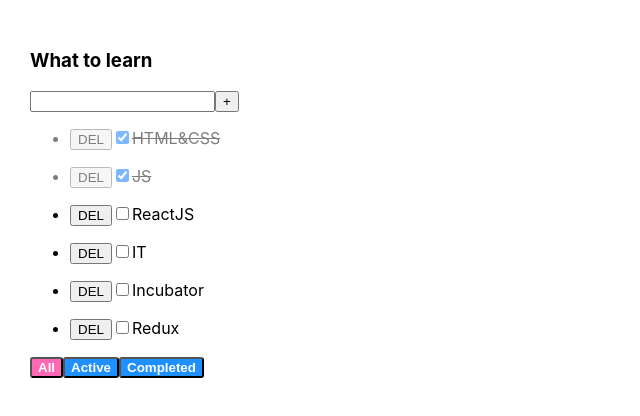
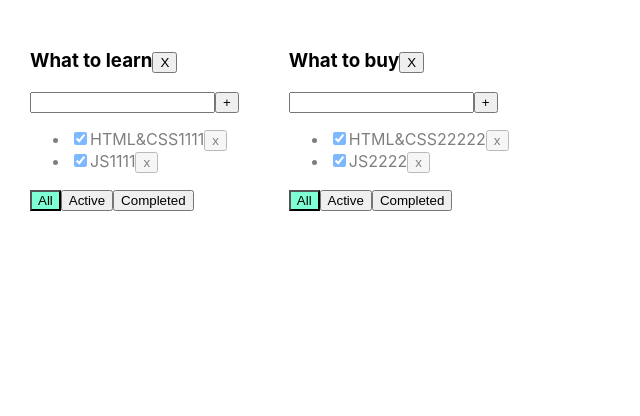
Before and after one commit to AndreiKastsiukovich/myTodolist, a React (Create React App) app: page / in a window 1280 px wide. Shown: the top 416 px of the page, without its empty margins (0-640 px from the left). Built offline with nearby package versions, Linux system fonts and the light colour scheme.

Commit message:
Commit-1

```diff
--- a/package.json
+++ b/package.json
@@ -10,10 +10,12 @@
     "@types/node": "^16.18.1",
     "@types/react": "^18.0.23",
     "@types/react-dom": "^18.0.7",
+    "@types/uuid": "^9.0.1",
     "react": "^18.2.0",
     "react-dom": "^18.2.0",
     "react-scripts": "5.0.1",
     "typescript": "^4.8.4",
+    "uuid": "^9.0.0",
     "web-vitals": "^2.1.4"
   },
   "scripts": {
--- a/src/App.css
+++ b/src/App.css
@@ -1,3 +1,4 @@
+
 .App {
   padding: 30px;
   display: flex;
@@ -7,41 +8,18 @@
   margin-right: 50px;
 }
 
-.task {
-  font-weight: bold;
+.error {
+  border: red 1px solid;
 }
 
-.task-done {
-  text-decoration: line-through;
-  opacity: 0.5;
+.error-message {
+  color: red;
 }
 
 .active-filter {
-  background-color: hotpink;
-  font-weight: bold;
-  color:white;
-  border-radius: 3px;
-
+  background-color: aquamarine;
 }
 
-.default-filter {
-  background-color: dodgerblue;
-  font-weight: bold;
-  color:white;
-  border-radius: 3px;
-
+.is-done {
+  opacity: 0.5;
 }
-
-.filter-btn-container {
-  display: flex;
-  justify-content: space-between;
-}
-
-.input-text-error{
-  color: red;
-}
-
-.input-error {
-  border:2px solid hotpink;
-  outline: none;
-}
--- a/src/App.tsx
+++ b/src/App.tsx
@@ -1,62 +1,126 @@
 import React, {useState} from 'react';
 import './App.css';
 import {TaskType, Todolist} from './Todolist';
+import {v1} from 'uuid';
 
-export type FilterNameType = 'all'|'completed'|'active'
+export type FilterValuesType = "all" | "active" | "completed";
+type TodolistsType = { id: string, title: string,}
+
+type TasksStateTypeType = {
+   [key:string]:{
+       data:TaskType[]
+       filter:FilterValuesType
+   }
+}
 
 
 function App() {
+    // let todolistID1 = v1();
+    // let todolistID2 = v1();
+    //
+    // let [todolists, setTodolists] = useState<Array<TodolistsType>>([
+    //     {id: todolistID1, title: 'What to learn', filter: 'all'}, //0
+    //      {id: todolistID2, title: 'What to buy', filter: 'all'},  //1
+    // ])
+    //
+    // let [tasks, setTasks] = useState({
+    //     [todolistID1]: [
+    //         {id: v1(), title: "HTML&CSS", isDone: true},
+    //         {id: v1(), title: "JS", isDone: true},
+    //         {id: v1(), title: "ReactJS", isDone: false},
+    //         {id: v1(), title: "Rest API", isDone: false},
+    //         {id: v1(), title: "GraphQL", isDone: false},
+    //     ],
+    //     [todolistID2]: [
+    //         {id: v1(), title: "HTML&CSS2", isDone: true},
+    //         {id: v1(), title: "JS2", isDone: true},
+    //         {id: v1(), title: "ReactJS2", isDone: false},
+    //         {id: v1(), title: "Rest API2", isDone: false},
+    //         {id: v1(), title: "GraphQL2", isDone: false},
+    //     ]
+    // });
 
-    const [tasks,setTask] = useState<TaskType[]>([
-        { id: 1, title: "HTML&CSS", isDone: true },
-        { id: 2, title: "JS", isDone: true },
-        { id: 3, title: "ReactJS", isDone: false },
-        { id: 4, title: "IT", isDone: false },
-        { id: 5, title: "Incubator", isDone: false },
-        { id: 6, title: "Redux", isDone: false },
+    let todolistId1 = v1();
+    let todolistId2 = v1();
+
+    let [todolists, setTodolists] = useState<Array<TodolistsType>>([
+        {id: todolistId1, title: "What to learn"},
+        {id: todolistId2, title: "What to buy"}
     ])
 
-    const [filterName,SetFilterName] = useState<FilterNameType>('all')
+    let [tasks, setTasks] = useState<TasksStateTypeType>({
+        [todolistId1]: {
+            data: [
+                {id: v1(), title: "HTML&CSS1111", isDone: true},
+                {id: v1(), title: "JS1111", isDone: true}
+            ],
+            filter: "all"
+        },
+        [todolistId2]: {
+            data: [
+                {id: v1(), title: "HTML&CSS22222", isDone: true},
+                {id: v1(), title: "JS2222", isDone: true}
+            ],
+            filter: "all"
+        }
+    });
 
-    const changeCheckBox = (taskId:number,status:boolean) => {
-        setTask(tasks.map(el=>el.id === taskId ? {...el,isDone:status} : el))
-    }
 
-    const addTask = (text:string) => {
-        let newTask = { id: 1, title: text, isDone: true }
-        setTask([newTask,...tasks])
-    }
-
-    const removeTasks = (id:number) => {
-        let removedTasks = tasks.filter(el=>el.id !== id)
-        setTask(removedTasks)
-    }
-
-    const filterTasks = (filter:FilterNameType) => {
-        SetFilterName(filter)
-    }
-
-    let filteringTasks = tasks;
-
-    if(filterName === 'active'){
-        filteringTasks = tasks.filter(el=>!el.isDone)
-    }
-    if(filterName === 'completed'){
-        filteringTasks = tasks.filter(el=>el.isDone)
+    const removeTodolist = (todolistId: string) => {
+        setTodolists(todolists.filter(el=>el.id !== todolistId))
+        delete tasks[todolistId]
     }
 
 
+    function removeTask(todolistId: string, taskId: string) {
+        setTasks({...tasks,[todolistId]:{...tasks[todolistId],data:tasks[todolistId].data.filter(el=>el.id !== taskId)}})
+    }
+
+    function addTask(todolistId: string, title: string) {
+        let newTask = {id: v1(), title: title, isDone: false}
+        setTasks({...tasks,  // делаем копию
+                       [todolistId]:{...tasks[todolistId], // заселяем старых жильцов
+                       data:[newTask,...tasks[todolistId].data]}})   //добавляем новых вместе со старыми
+    }
+
+    function changeStatus(todolistId: string, taskId: string, newIsDone: boolean) {
+        setTasks({...tasks,
+                       [todolistId]:{...tasks[todolistId],
+                        data:tasks[todolistId].data.map(el=>el.id === taskId ? {...el,isDone:newIsDone}:el)}})
+
+    }
+
+    function changeFilter(todolistId: string, value: FilterValuesType) {
+        setTasks({...tasks,[todolistId]:{...tasks[todolistId],filter:value}})
+    }
+
     return (
         <div className="App">
-            <Todolist
-                title="What to learn"
-                tasks={filteringTasks}
-                removeTasks={removeTasks}
-                filterTasks={filterTasks}
-                addTask={addTask}
-                changeCheckBox={changeCheckBox}
-                filterName={filterName}
-            />
+            {todolists.map((el) => {
+                let tasksForTodolist = tasks[el.id].data;
+                if (tasks[el.id].filter === "active") {
+                    tasksForTodolist = tasks[el.id].data.filter(t => t.isDone === false);
+                }
+                if (tasks[el.id].filter === "completed") {
+                    tasksForTodolist = tasks[el.id].data.filter(t => t.isDone === true);
+                }
+                return (
+                    <Todolist
+                        key={el.id}
+                        todolistId={el.id}
+                        title={el.title}
+                        tasks={tasksForTodolist}
+                        removeTask={removeTask}
+                        changeFilter={changeFilter}
+                        addTask={addTask}
+                        changeTaskStatus={changeStatus}
+                        filter={tasks[el.id].filter}
+                        removeTodolist={removeTodolist}
+                    />
+                )
+            })}
+
+
         </div>
     );
 }
--- a/src/Todolist.tsx
+++ b/src/Todolist.tsx
@@ -1,97 +1,100 @@
-import React, {ChangeEvent,KeyboardEvent, useState} from 'react';
-import {FilterNameType} from "./App";
-
+import React, {ChangeEvent, KeyboardEvent, useState} from 'react';
+import {FilterValuesType} from './App';
 
 export type TaskType = {
-    id: number
+    id: string
     title: string
     isDone: boolean
 }
 
 type PropsType = {
+    todolistId: string
     title: string
-    tasks: TaskType[]
-    removeTasks:(id:number)=>void
-    filterTasks:(filter:FilterNameType)=>void
-    addTask:(text:string)=>void
-    changeCheckBox:(taskId:number,status:boolean)=>void
-    filterName:(FilterNameType)
+    tasks: Array<TaskType>
+    removeTask: (todolistId: string, taskId: string) => void
+    changeFilter: (todolistId: string, value: FilterValuesType) => void
+    addTask: (todolistId: string, title: string) => void
+    changeTaskStatus: (todolistId: string, taskId: string, isDone: boolean) => void
+    filter: FilterValuesType
+    removeTodolist: (todolistId: string) => void
 }
 
+export function Todolist(props: PropsType) {
 
-export const Todolist: React.FC<PropsType> = (props) => {
-    const {title, tasks,removeTasks,filterTasks,addTask,filterName} = props
+    let [title, setTitle] = useState("")
+    let [error, setError] = useState<string | null>(null)
 
-    const[text,SetTitle] = useState<string>('')
-
-    const [error,SetError] = useState<string>('')
-
-    const onClickDelTask = (id:number) => {
-        removeTasks(id)
-    }
-
-    const onClickFilterHandler = (filter:FilterNameType) => {
-        filterTasks(filter)
-    }
-
-    const onChangInputHandler = (event: ChangeEvent<HTMLInputElement>) => {
-        SetTitle(event.currentTarget.value)
-    }
-
-    const onClickAddTaskHandler = () => {
-        if(text.trim() !== ''){
-            addTask(text.trim())
-            SetTitle('')
-        }else{
-            SetError('Error Add text!')
-        }
-
-    }
-
-    const onKeyPressHandler = (event:KeyboardEvent<HTMLInputElement>) => {
-        SetError('')
-        if(event.key === 'Enter'){
-            onClickAddTaskHandler()
+    const addTask = () => {
+        if (title.trim() !== "") {
+            props.addTask(props.todolistId, title.trim());
+            setTitle("");
+        } else {
+            setError("Title is required");
         }
     }
 
-    const mappedTask = tasks.map((el) => {
+    const onChangeHandler = (e: ChangeEvent<HTMLInputElement>) => {
+        setTitle(e.currentTarget.value)
+    }
 
-        const onChangeStatusHandler = (event: ChangeEvent<HTMLInputElement>) => {
-            props.changeCheckBox(el.id, event.currentTarget.checked)
+    const onKeyPressHandler = (e: KeyboardEvent<HTMLInputElement>) => {
+        setError(null);
+        if (e.charCode === 13) {
+            addTask();
         }
-        return (
-            <ul className={el.isDone?'task-done':''}>
-                <li key={el.id}>
+    }
 
-                    <button onClick={() => onClickDelTask(el.id)}>DEL</button>
-                    <input type='checkbox' checked={el.isDone} onChange={onChangeStatusHandler}/>
-                    <span>{el.title}</span>
+    const onAllClickHandler = () => props.changeFilter(props.todolistId, "all");
+    const onActiveClickHandler = () => props.changeFilter(props.todolistId, "active");
+    const onCompletedClickHandler = () => props.changeFilter(props.todolistId, "completed");
 
-                </li>
-            </ul>
-        )
-    })
+    const removeTodolistHandler = () => {
+        props.removeTodolist(props.todolistId)
+    }
 
     return <div>
-        <h3>{title}</h3>
+        <h3>
+            {props.title}
+            <button onClick={removeTodolistHandler}>X</button>
+
+        </h3>
         <div>
-            <input className={error ? 'input-error': ''}
-                   value={text}
-                   onChange={onChangInputHandler}
+            <input value={title}
+                   onChange={onChangeHandler}
                    onKeyPress={onKeyPressHandler}
+                   className={error ? "error" : ""}
             />
+            <button onClick={addTask}>+</button>
+            {error && <div className="error-message">{error}</div>}
+        </div>
+        <ul>
+            {
+                props.tasks.map(t => {
+                    const onClickHandler = () => props.removeTask(props.todolistId, t.id)
+                    const onChangeHandler = (e: ChangeEvent<HTMLInputElement>) => {
+                        props.changeTaskStatus(props.todolistId, t.id, e.currentTarget.checked);
+                    }
 
-            <button onClick={onClickAddTaskHandler}>+</button>
-
-            {error && <div className={'input-text-error'}>{error}</div>}
-
-        </div>
-        {mappedTask}
+                    return <li key={t.id} className={t.isDone ? "is-done" : ""}>
+                        <input type="checkbox"
+                               onChange={onChangeHandler}
+                               checked={t.isDone}/>
+                        <span>{t.title}</span>
+                        <button onClick={onClickHandler}>x</button>
+                    </li>
+                })
+            }
+        </ul>
         <div>
-            <button className={filterName === 'all'? 'active-filter':'default-filter'} onClick={() => onClickFilterHandler('all')}>All</button>
-            <button className={filterName === 'active'?'active-filter':'default-filter'} onClick={() => onClickFilterHandler('active')}>Active</button>
-            <button className={filterName === 'completed' ? 'active-filter':'default-filter'} onClick={() => onClickFilterHandler('completed')}>Completed</button>
+            <button className={props.filter === 'all' ? "active-filter" : ""}
+                    onClick={onAllClickHandler}>All
+            </button>
+            <button className={props.filter === 'active' ? "active-filter" : ""}
+                    onClick={onActiveClickHandler}>Active
+            </button>
+            <button className={props.filter === 'completed' ? "active-filter" : ""}
+                    onClick={onCompletedClickHandler}>Completed
+            </button>
         </div>
     </div>
 }
--- a/src/index.tsx
+++ b/src/index.tsx
@@ -1,19 +1,14 @@
 import React from 'react';
-import ReactDOM from 'react-dom/client';
 import './index.css';
 import App from './App';
-import reportWebVitals from './reportWebVitals';
+import * as serviceWorker from './serviceWorker';
+import { createRoot } from 'react-dom/client';
 
-const root = ReactDOM.createRoot(
-  document.getElementById('root') as HTMLElement
-);
-root.render(
-  <React.StrictMode>
-    <App />
-  </React.StrictMode>
-);
+const container  = document.getElementById('root') as HTMLElement
+const root = createRoot(container);
+root.render(<App />);
 
-// If you want to start measuring performance in your app, pass a function
-// to log results (for example: reportWebVitals(console.log))
-// or send to an analytics endpoint. Learn more: https://bit.ly/CRA-vitals
-reportWebVitals();
+// If you want your app to work offline and load faster, you can change
+// unregister() to register() below. Note this comes with some pitfalls.
+// Learn more about service workers: https://bit.ly/CRA-PWA
+serviceWorker.unregister();
```
Also changed, not shown: src/reportWebVitals.ts (deleted, +0 -15 lines), 2 other files (tests, documents, lock files or other folders).
